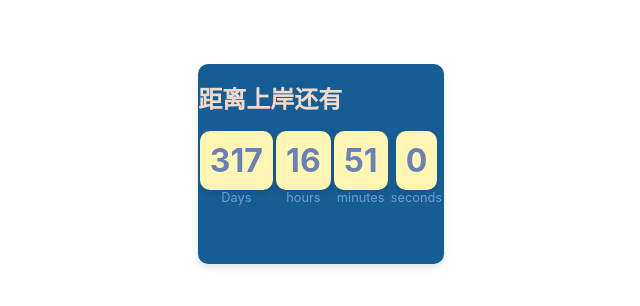
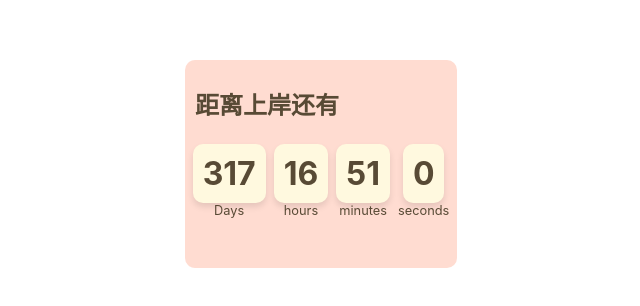
Before and after one commit to FishBookStudio/websitetest, a website built with Parcel: page components/2026postgraduate/index.html in a window 1280 px wide. Shown: the part 236-542 px from the top of the page, without its empty margins (319-959 px from the left). Built offline with nearby package versions, Linux system fonts and the light colour scheme.

Commit message:
countdownui update

```diff
--- a/components/2026postgraduate/countdown.css
+++ b/components/2026postgraduate/countdown.css
@@ -11,14 +11,16 @@ body {
 
 /* 标题样式 */
 h1 {
-    color: #f5d8c8;
+    color: #584a35;
     font-size: 1.5rem; /* 调整标题字体大小 */
+    padding:0.4rem;
 }
 .countdown-container{
     height:200px;
-    background-color: #155E95;
+    background-color:#ffdcd1;
     border-radius: 10px;
-    box-shadow: 0 4px 6px rgba(0, 0, 0, 0.1); /* 设置阴影效果 */
+    padding:4px
+
 
 }
 
@@ -30,6 +32,7 @@ h1 {
     width: 100%;
     font-size: 0.8rem; /* 调整字体大小 */
 
+
 }
 
 /* 每个时间单元 */
@@ -38,7 +41,7 @@ h1 {
     flex-direction: column;
     align-items: center;
     font-size: 2rem;
-    margin: 0 0.1rem; /* 增加左右间隙 */
+    margin: 0 0.25rem; /* 增加左右间隙 */
 }
 
 
@@ -46,8 +49,8 @@ h1 {
 .time-number {
     font-size: 2rem; /* 调整数字大小 */
     font-weight: bold;
-    color: #6A80B9; /* 白色字体 */
-    background-color: #FFF6B3; /* 设置背景颜色 */
+    color: #584a35; /* 白色字体 */
+    background-color: #fff9df; /* 设置背景颜色 */
     padding: 10px; /* 给数字增加内边距 */
     border-radius: 10px; /* 设置圆角 */
     box-shadow: 0 4px 6px rgba(0, 0, 0, 0.1); /* 设置阴影效果 */
@@ -56,7 +59,7 @@ h1 {
 /* 标签样式 */
 .time-label {
     font-size: 0.8rem; /* 调整标签字体大小 */
-    color: #709ed0;
+    color: #584a35;
 }
 
 /* 数字翻页效果 */
```
